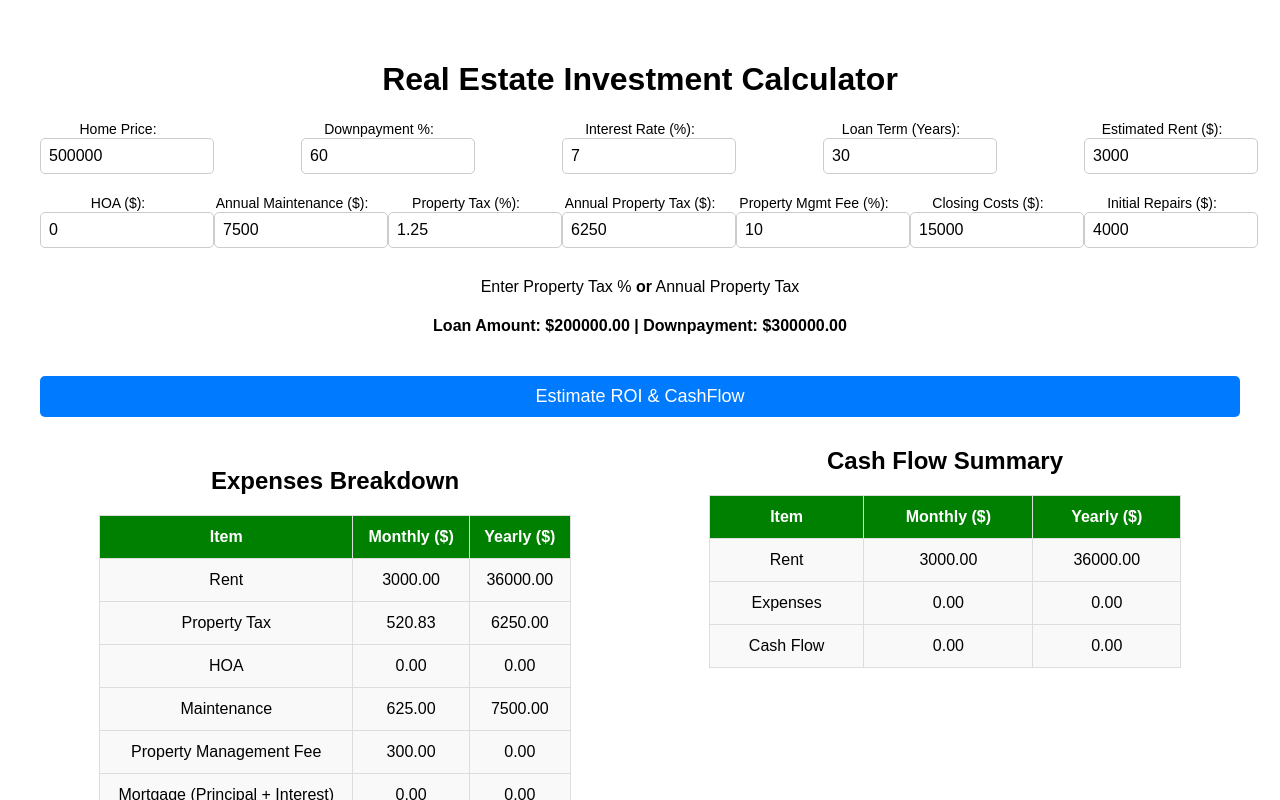
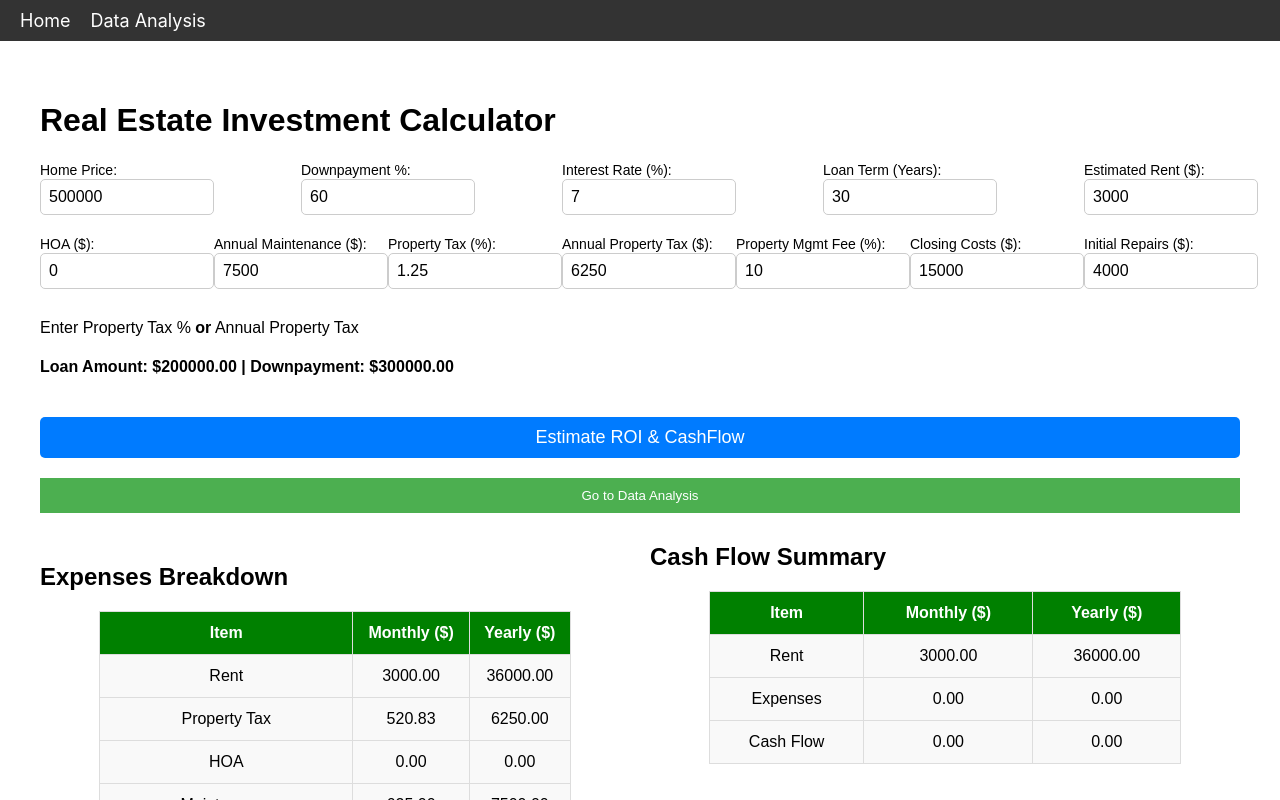
Before and after one commit to seshasaisrivatsav/real-estate-investment-calculator, a React (Create React App) app: page / in a window 1280 px wide. Shown: the top 800 px of the page. Built offline with nearby package versions, Linux system fonts and the light colour scheme.

Commit message:
added formulas

```diff
--- a/package.json
+++ b/package.json
@@ -11,8 +11,10 @@
     "katex": "^0.16.21",
     "react": "^18.3.1",
     "react-dom": "^18.3.1",
+    "react-router-dom": "^7.3.0",
     "react-scripts": "5.0.1",
     "react-table": "^7.8.0",
+    "recharts": "^2.15.1",
     "web-vitals": "^2.1.4"
   },
   "scripts": {
--- a/src/App.js
+++ b/src/App.js
@@ -1,12 +1,20 @@
-import logo from './logo.svg';
-import './App.css';
+import React from 'react';
+import { BrowserRouter, Routes, Route } from 'react-router-dom';
+import Header from './components/header';
 import Calculator from './components/calculator';
+import DataAnalysis from './components/DataAnalysis';
 
 function App() {
   return (
-    <div className="App">
-      <Calculator />
-    </div>
+    <BrowserRouter>
+      <div className="App">
+        <Header />
+        <Routes>
+          <Route path="/" element={<Calculator />} />
+          <Route path="/data-analysis" element={<DataAnalysis />} />
+        </Routes>
+      </div>
+    </BrowserRouter>
   );
 }
 
--- /dev/null
+++ b/src/components/DataAnalysis.jsx
@@ -0,0 +1,195 @@
+import React from 'react';
+import { useLocation, useNavigate } from 'react-router-dom';
+import {
+  BarChart,
+  Bar,
+  XAxis,
+  YAxis,
+  CartesianGrid,
+  Tooltip,
+  Legend,
+  LineChart,
+  Line,
+  PieChart,
+  Pie,
+  Cell,
+  ResponsiveContainer,
+} from 'recharts';
+
+const DataAnalysis = () => {
+  const location = useLocation();
+  const navigate = useNavigate();
+  const { inputs, analytics } = location.state || {};
+
+  // Redirect to Calculator if state is missing
+  if (!inputs || !analytics) {
+    navigate("/"); // Redirect to the home page
+    return null; // Render nothing while redirecting
+  }
+
+  // Data for yearly operating expenses (bar chart)
+  const yearlyExpensesData = [
+    {
+      name: 'Yearly Expenses',
+      Rent: analytics.operatingExpenses.yearly.rent,
+      Costs:
+        analytics.operatingExpenses.yearly.propertyTax +
+        analytics.operatingExpenses.yearly.hoa +
+        analytics.operatingExpenses.yearly.maintenance +
+        analytics.operatingExpenses.yearly.propertyManagementFee +
+        analytics.operatingExpenses.yearly.mortgage,
+    },
+  ];
+
+  // Data for Cash Flow ROI (line chart)
+  const cashFlowROIData = Object.entries(analytics.cashFlowROI).map(([year, roi]) => ({
+    year: `${year} Years`,
+    ROI: roi,
+  }));
+
+  // Data for Equity ROI (line chart)
+  const equityROIData = Object.entries(analytics.equityROI).map(([year, rates]) => ({
+    year: `${year} Years`,
+    ...rates, // Spread the rates (2%, 3%, 4%)
+    SP500: 8 * parseInt(year), // S&P 500 average ROI (8% per year)
+  }));
+
+  // Data for yearly expenses breakdown (pie chart)
+  const yearlyExpensesBreakdown = [
+    { name: 'Rent', value: analytics.operatingExpenses.yearly.rent },
+    { name: 'Property Tax', value: analytics.operatingExpenses.yearly.propertyTax },
+    { name: 'HOA', value: analytics.operatingExpenses.yearly.hoa },
+    { name: 'Maintenance', value: analytics.operatingExpenses.yearly.maintenance },
+    { name: 'Mgmt Fee', value: analytics.operatingExpenses.yearly.propertyManagementFee },
+    { name: 'Mortgage', value: analytics.operatingExpenses.yearly.mortgage },
+  ];
+
+  // Calculate total yearly expenses
+  const totalYearlyExpenses = yearlyExpensesBreakdown.reduce(
+    (total, expense) => total + expense.value,
+    0
+  );
+
+  // Add percentage to each expense
+  const yearlyExpensesWithPercentage = yearlyExpensesBreakdown.map((expense) => ({
+    ...expense,
+    percentage: ((expense.value / totalYearlyExpenses) * 100).toFixed(2) + '%',
+  }));
+
+  // Colors for pie chart
+  const COLORS = ['#0088FE', '#00C49F', '#FFBB28', '#FF8042', '#AF19FF', '#FF1919'];
+
+  return (
+    <div style={styles.container}>
+      <h2>Data Analysis</h2>
+      <button style={styles.backButton} onClick={() => navigate("/")}>
+        Go Back to Calculator
+      </button>
+
+      {/* Row 1: Yearly Operating Expenses and Yearly Breakdown */}
+      <div style={styles.row}>
+        <div style={styles.chartContainer}>
+          <h3>Yearly Operating Expenses</h3>
+          <ResponsiveContainer width="100%" height={300}>
+            <BarChart data={yearlyExpensesData}>
+              <CartesianGrid strokeDasharray="3 3" />
+              <XAxis dataKey="name" />
+              <YAxis />
+              <Tooltip />
+              <Legend />
+              <Bar dataKey="Rent" fill="#8884d8" name="Rent" />
+              <Bar dataKey="Costs" fill="#82ca9d" name="Costs" />
+            </BarChart>
+          </ResponsiveContainer>
+        </div>
+
+        <div style={styles.chartContainer}>
+          <h3>Yearly Expenses Breakdown</h3>
+          <ResponsiveContainer width="100%" height={300}>
+            <PieChart>
+              <Pie
+                data={yearlyExpensesWithPercentage}
+                dataKey="value"
+                nameKey="name"
+                cx="50%"
+                cy="50%"
+                outerRadius={100}
+                fill="#8884d8"
+                label={({ name, value, percentage }) => `${name}: $${value} (${percentage})`}
+              >
+                {yearlyExpensesWithPercentage.map((entry, index) => (
+                  <Cell key={`cell-${index}`} fill={COLORS[index % COLORS.length]} />
+                ))}
+              </Pie>
+              <Tooltip />
+              <Legend />
+            </PieChart>
+          </ResponsiveContainer>
+        </div>
+      </div>
+
+      {/* Row 2: Cash Flow ROI and Equity ROI */}
+      <div style={styles.row}>
+        <div style={styles.chartContainer}>
+          <h3>Cash Flow ROI Over Time</h3>
+          <ResponsiveContainer width="100%" height={300}>
+            <LineChart data={cashFlowROIData}>
+              <CartesianGrid strokeDasharray="3 3" />
+              <XAxis dataKey="year" />
+              <YAxis />
+              <Tooltip />
+              <Legend />
+              <Line type="monotone" dataKey="ROI" stroke="#82ca9d" name="Cash Flow ROI (%)" />
+            </LineChart>
+          </ResponsiveContainer>
+        </div>
+
+        <div style={styles.chartContainer}>
+          <h3>Equity ROI Over Time</h3>
+          <ResponsiveContainer width="100%" height={300}>
+            <LineChart data={equityROIData}>
+              <CartesianGrid strokeDasharray="3 3" />
+              <XAxis dataKey="year" />
+              <YAxis />
+              <Tooltip />
+              <Legend />
+              <Line type="monotone" dataKey="2Percent" stroke="#8884d8" name="2% Appreciation" />
+              <Line type="monotone" dataKey="3Percent" stroke="#82ca9d" name="3% Appreciation" />
+              <Line type="monotone" dataKey="4Percent" stroke="#ff7300" name="4% Appreciation" />
+              <Line type="monotone" dataKey="SP500" stroke="#000000" name="S&P 500 (8% ROI)" strokeDasharray="5 5" />
+            </LineChart>
+          </ResponsiveContainer>
+        </div>
+      </div>
+    </div>
+  );
+};
+
+const styles = {
+  container: {
+    padding: '20px',
+    maxWidth: '1200px',
+    margin: '0 auto',
+    fontFamily: 'Arial, sans-serif',
+  },
+  backButton: {
+    padding: '10px 20px',
+    backgroundColor: '#007bff',
+    color: '#fff',
+    border: 'none',
+    borderRadius: '5px',
+    cursor: 'pointer',
+    marginBottom: '20px',
+  },
+  row: {
+    display: 'flex',
+    justifyContent: 'space-between',
+    marginBottom: '40px',
+  },
+  chartContainer: {
+    flex: 1,
+    margin: '0 10px',
+  },
+};
+
+export default DataAnalysis;
--- a/src/components/calculator.jsx
+++ b/src/components/calculator.jsx
@@ -1,4 +1,5 @@
 import React, { useState, useEffect } from "react";
+import { useNavigate } from "react-router-dom";
 import { calculateEverything } from "../utils/calculations";
 import ExpensesBreakdownTable from "./tables/expensesBreakdownTable";
 import InputFields from "./inputComponents/inputFields";
@@ -8,7 +9,9 @@ import EquityROITable from "./tables/equityROITable";
 import "./calculator.css";
 
 function Calculator() {
-  // Inputs
+  const navigate = useNavigate();
+
+  // Inputs state
   const [inputs, setInputs] = useState({
     homePrice: 500000,
     downpaymentPercentage: 60,
@@ -18,13 +21,23 @@ function Calculator() {
     hoa: 0,
     annualMaintenance: 7500,
     propertyTaxPercentage: 1.25,
-    annualPropertyTax: (1.25/100)*500000,
+    annualPropertyTax: (1.25 / 100) * 500000,
     propertyManagementFeePercentage: 10,
     closingCosts: 15000,
-    initialRepairs: 4000
+    initialRepairs: 4000,
   });
 
+  // Calculations state
+  const [amortizationData, setAmortizationData] = useState([]);
+  const [propertyManagementFee, setPropertyManagementFee] = useState(0);
+  const [propertyManagementFeeYearly, setPropertyManagementFeeYearly] = useState(0);
+  const [loanAmount, setLoanAmount] = useState(0);
+  const [monthlyCashFlow, setMonthlyCashFlow] = useState(0);
+  const [monthlyCosts, setMonthlyCosts] = useState(0);
+  const [equityROI, setEquityROI] = useState({});
+  const [cashFlowROI, setCashFlowROI] = useState({});
 
+  // Handle input changes
   const handleInputChange = (field, value) => {
     const newValue = Number(value);
 
@@ -50,17 +63,7 @@ function Calculator() {
     }
   };
 
-
-  // Calculations
-  const [amortizationData, setAmortizationData] = useState([]);
-  const [propertyManagementFee, setPropertyManagementFee] = useState(0);
-  const [propertyManagementFeeYearly, setPropertyManagementFeeYearly] = useState(0);
-  const [loanAmount, setLoanAmount] = useState(0);
-  const [monthlyCashFlow, setMonthlyCashFlow] = useState(0);
-  const [monthlyCosts, setMonthlyCosts] = useState(0);
-  const [equityROI, setEquityROI] = useState({});
-  const [cashFlowROI, setCashFlowROI] = useState({});
-
+  // Calculate loan amount and property management fee
   useEffect(() => {
     const downpayment = inputs.homePrice * (inputs.downpaymentPercentage / 100);
     const loanAmount = inputs.homePrice - downpayment;
@@ -70,6 +73,7 @@ function Calculator() {
     setPropertyManagementFee(monthlyPropertyManagementFee);
   }, [inputs]);
 
+  // Calculate all data
   const calculateData = () => {
     const everyDetail = calculateEverything(inputs);
     console.log(everyDetail);
@@ -83,6 +87,18 @@ function Calculator() {
     setMonthlyCashFlow(everyDetail.cashFlow.monthlyCashFlow);
   };
 
+  // Navigate to Data Analysis page
+  const goToDataAnalysis = () => {
+    const everyDetail = calculateEverything(inputs); // Calculate everything
+    navigate("/data-analysis", {
+      state: {
+        inputs,
+        analytics: everyDetail, // Pass all analytics
+      },
+    });
+  };
+
+  // Memoized costs data
   const costsData = React.useMemo(
     () => [
       { item: "Rent", monthly: inputs.estimatedRent.toFixed(2), yearly: (inputs.estimatedRent * 12).toFixed(2) },
@@ -95,6 +111,7 @@ function Calculator() {
     [inputs, propertyManagementFee, propertyManagementFeeYearly, amortizationData]
   );
 
+  // Memoized breakdown data
   const breakdownData = React.useMemo(
     () => [
       { item: "Rent", monthly: inputs.estimatedRent.toFixed(2), yearly: (inputs.estimatedRent * 12).toFixed(2) },
@@ -109,6 +126,7 @@ function Calculator() {
       <h1>Real Estate Investment Calculator</h1>
       <InputFields inputs={inputs} handleInputChange={handleInputChange} loanAmount={loanAmount} />
       <button className="estimate-button" onClick={calculateData}>Estimate ROI & CashFlow</button>
+      <button className="analysis-button" onClick={goToDataAnalysis}>Go to Data Analysis</button>
       <div className="tables-container">
         <div className="table-row">
           <ExpensesBreakdownTable data={costsData} />
--- /dev/null
+++ b/src/components/header.jsx
@@ -0,0 +1,44 @@
+import React from 'react';
+import { Link } from 'react-router-dom';
+
+const Header = () => {
+  return (
+    <header style={styles.header}>
+      <nav>
+        <ul style={styles.navList}>
+          <li style={styles.navItem}>
+            <Link to="/" style={styles.link}>Home</Link>
+          </li>
+          <li style={styles.navItem}>
+            <Link to="/data-analysis" style={styles.link}>Data Analysis</Link>
+          </li>
+        </ul>
+      </nav>
+    </header>
+  );
+};
+
+const styles = {
+  header: {
+    backgroundColor: '#333',
+    padding: '10px 20px',
+    color: '#fff',
+  },
+  navList: {
+    listStyle: 'none',
+    display: 'flex',
+    gap: '20px',
+    margin: 0,
+    padding: 0,
+  },
+  navItem: {
+    margin: 0,
+  },
+  link: {
+    color: '#fff',
+    textDecoration: 'none',
+    fontSize: '18px',
+  },
+};
+
+export default Header;
```
Also changed, not shown: 1 other file (tests, documents, lock files or other folders).
